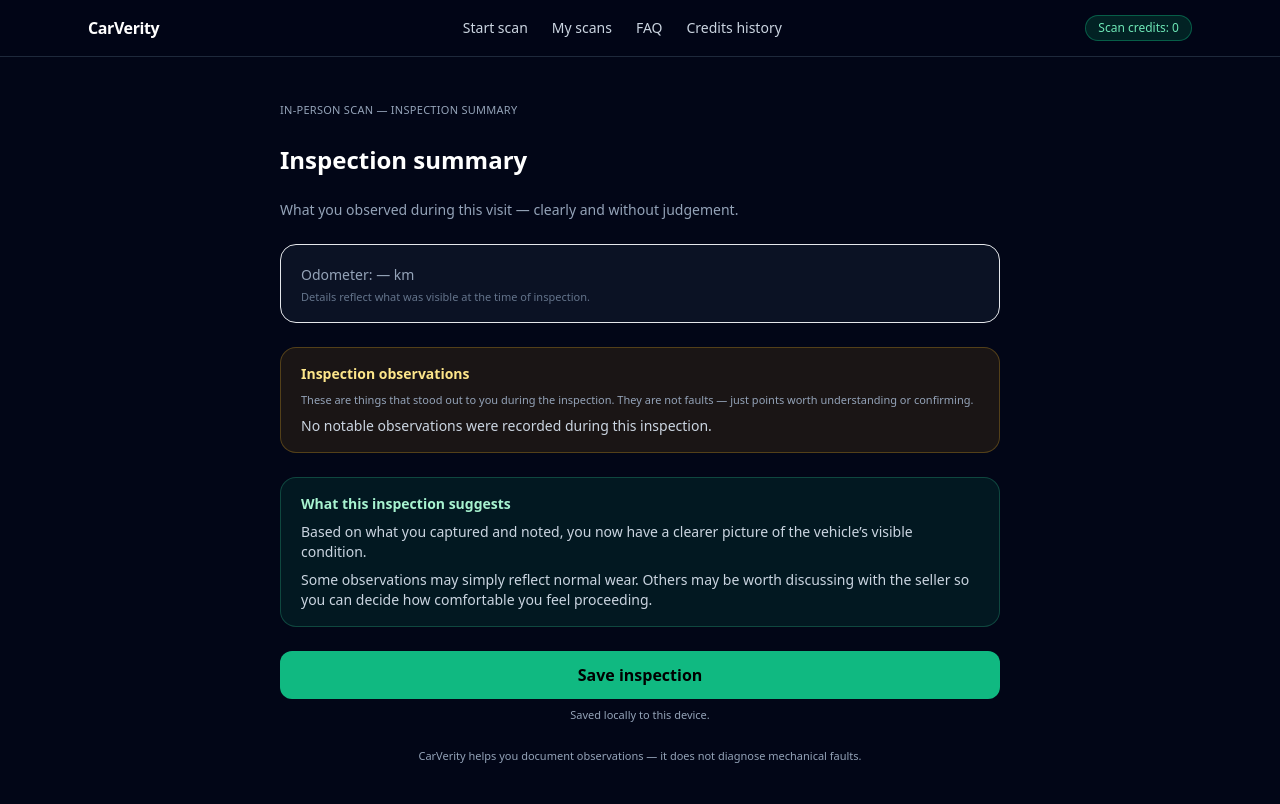
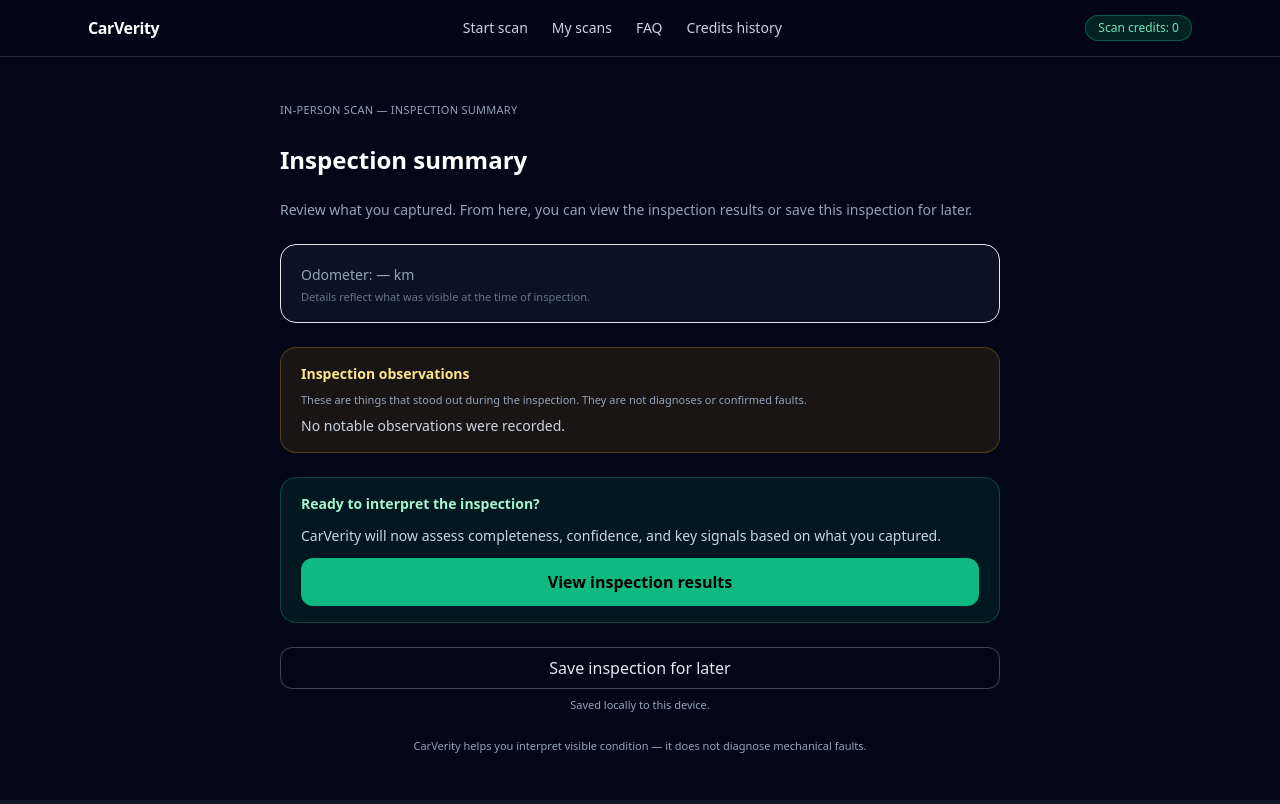
Before and after one commit to jeremy-swallow/carverity-clean, a React (Vite) app: page /scan/in-person/summary in a window 1280 px wide. Built offline with nearby package versions, Linux system fonts and the light colour scheme.

Commit message:
Wire in-person summary to results flow

```diff
--- a/src/pages/InPersonSummary.tsx
+++ b/src/pages/InPersonSummary.tsx
@@ -22,6 +22,14 @@ export default function InPersonSummary() {
 
   const [savedId, setSavedId] = useState<string | null>(null);
 
+  /* =========================================================
+     Actions
+  ========================================================== */
+
+  function continueToResults() {
+    navigate("/scan/in-person/results");
+  }
+
   function saveToLibrary() {
     const id = activeScanId ?? generateScanId();
 
@@ -30,20 +38,21 @@ export default function InPersonSummary() {
       type: "in-person",
       title: "In-person inspection",
       createdAt: new Date().toISOString(),
+      completed: true,
       vehicle,
       history: [
         {
           at: new Date().toISOString(),
-          event: "Inspection summary saved",
+          event: "Inspection completed",
         },
       ],
     } as any);
 
-    clearProgress();
     setSavedId(id);
   }
 
   function viewMyScans() {
+    clearProgress();
     navigate("/my-scans");
   }
 
@@ -51,6 +60,10 @@ export default function InPersonSummary() {
     clearProgress();
     navigate("/start-scan");
   }
+
+  /* =========================================================
+     UI
+  ========================================================== */
 
   return (
     <div className="max-w-3xl mx-auto px-6 py-10 space-y-6">
@@ -63,7 +76,8 @@ export default function InPersonSummary() {
       </h1>
 
       <p className="text-sm text-slate-400">
-        What you observed during this visit — clearly and without judgement.
+        Review what you captured. From here, you can view the inspection results
+        or save this inspection for later.
       </p>
 
       {/* VEHICLE */}
@@ -87,13 +101,13 @@ export default function InPersonSummary() {
         </h2>
 
         <p className="text-[11px] text-slate-400">
-          These are things that stood out to you during the inspection. They are
-          not faults — just points worth understanding or confirming.
+          These are things that stood out during the inspection. They are not
+          diagnoses or confirmed faults.
         </p>
 
         {imperfections.length === 0 ? (
           <p className="text-sm text-slate-300">
-            No notable observations were recorded during this inspection.
+            No notable observations were recorded.
           </p>
         ) : (
           <ul className="text-sm text-slate-300 space-y-1">
@@ -107,32 +121,33 @@ export default function InPersonSummary() {
         )}
       </section>
 
-      {/* INTERPRETATION */}
-      <section className="rounded-2xl border border-emerald-400/25 bg-emerald-500/10 px-5 py-4 space-y-2">
+      {/* NEXT STEP */}
+      <section className="rounded-2xl border border-emerald-400/25 bg-emerald-500/10 px-5 py-4 space-y-3">
         <h2 className="text-sm font-semibold text-emerald-200">
-          What this inspection suggests
+          Ready to interpret the inspection?
         </h2>
 
         <p className="text-sm text-slate-300">
-          Based on what you captured and noted, you now have a clearer picture of
-          the vehicle’s visible condition.
+          CarVerity will now assess completeness, confidence, and key signals
+          based on what you captured.
         </p>
 
-        <p className="text-sm text-slate-300">
-          Some observations may simply reflect normal wear. Others may be worth
-          discussing with the seller so you can decide how comfortable you feel
-          proceeding.
-        </p>
+        <button
+          onClick={continueToResults}
+          className="w-full rounded-xl bg-emerald-500 hover:bg-emerald-400 text-black font-semibold px-4 py-3"
+        >
+          View inspection results
+        </button>
       </section>
 
-      {/* SAVE */}
+      {/* SAVE (SECONDARY) */}
       {!savedId ? (
         <div className="space-y-2">
           <button
             onClick={saveToLibrary}
-            className="w-full rounded-xl bg-emerald-500 hover:bg-emerald-400 text-black font-semibold px-4 py-3"
+            className="w-full rounded-xl border border-white/25 text-slate-200 px-4 py-2"
           >
-            Save inspection
+            Save inspection for later
           </button>
           <p className="text-[11px] text-slate-400 text-center">
             Saved locally to this device.
@@ -156,7 +171,7 @@ export default function InPersonSummary() {
       )}
 
       <p className="text-[11px] text-slate-400 text-center">
-        CarVerity helps you document observations — it does not diagnose
+        CarVerity helps you interpret visible condition — it does not diagnose
         mechanical faults.
       </p>
     </div>
```
